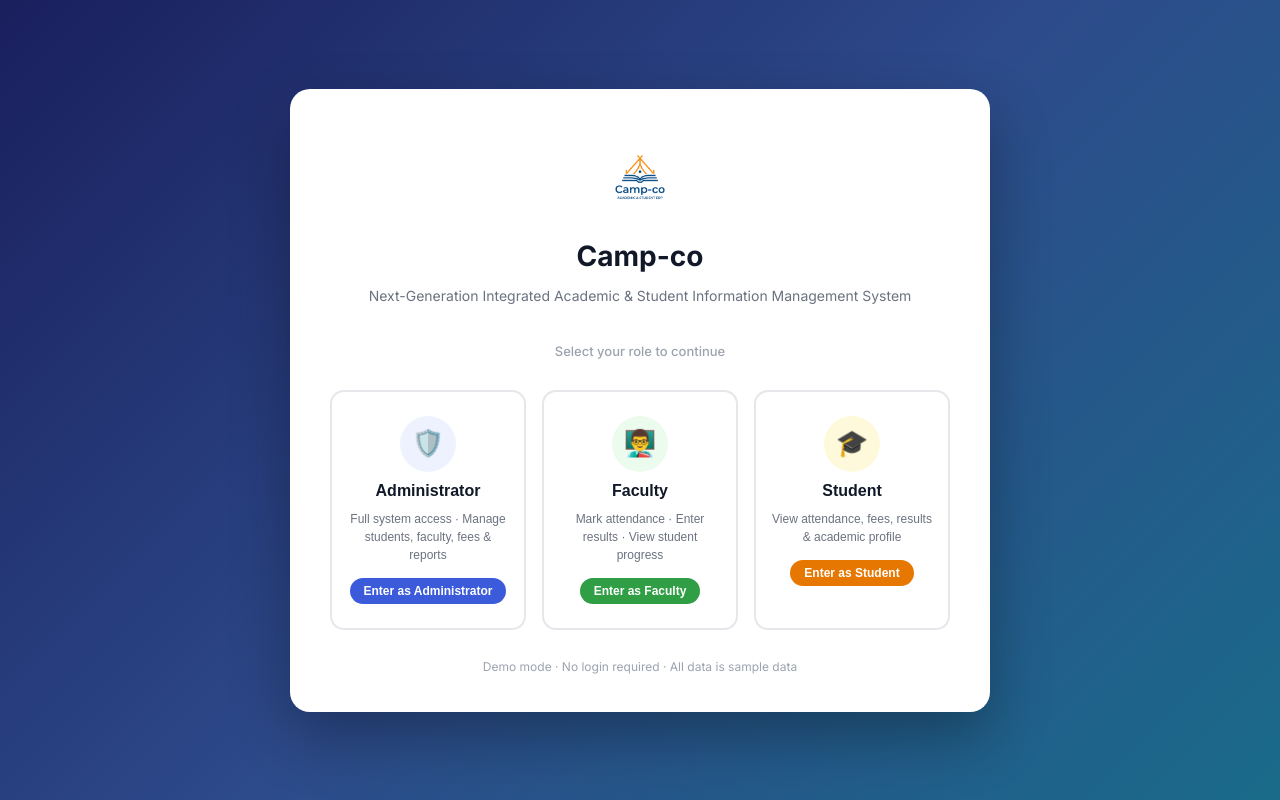
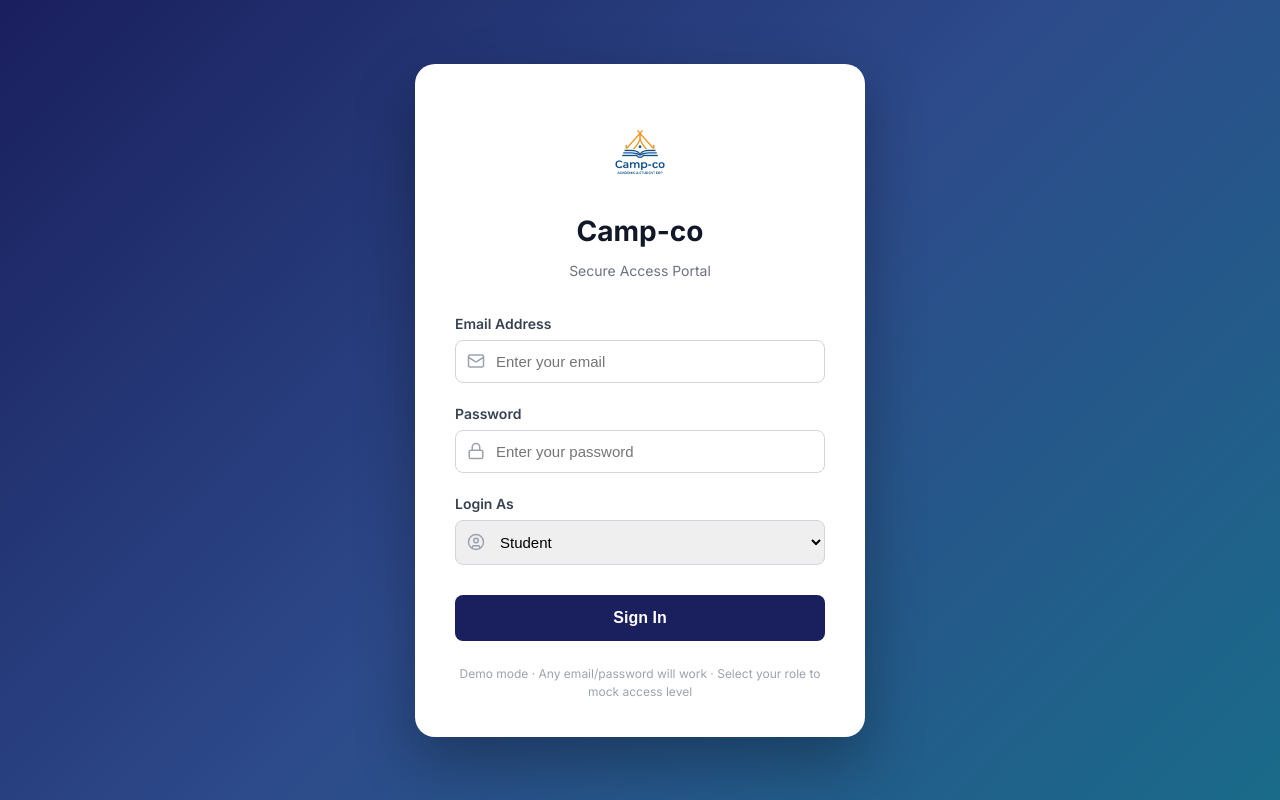
Before and after one commit to janhvikapadnis30/hackathon, a React (Vite) app in the folder frontend/: page /login in a window 1280 px wide. Built offline with nearby package versions, Linux system fonts and the light colour scheme.

Commit message:
frontend

```diff
--- a/frontend/src/pages/Login.jsx
+++ b/frontend/src/pages/Login.jsx
@@ -1,46 +1,38 @@
 import React, { useState } from 'react';
 import { useNavigate } from 'react-router-dom';
 import { useAuth } from '../context/AuthContext';
-
-const roles = [
-  {
-    key: 'admin',
-    label: 'Administrator',
-    description: 'Full system access · Manage students, faculty, fees & reports',
-    icon: '🛡️',
-    color: '#3b5bdb',
-    bg: '#eef2ff',
-    redirect: '/admin/dashboard',
-  },
-  {
-    key: 'faculty',
-    label: 'Faculty',
-    description: 'Mark attendance · Enter results · View student progress',
-    icon: '👨‍🏫',
-    color: '#2f9e44',
-    bg: '#ebfbee',
-    redirect: '/faculty/dashboard',
-  },
-  {
-    key: 'student',
-    label: 'Student',
-    description: 'View attendance, fees, results & academic profile',
-    icon: '🎓',
-    color: '#e67700',
-    bg: '#fff9db',
-    redirect: '/student/dashboard',
-  },
-];
+import { Lock, Mail, UserCircle } from 'lucide-react';
 
 export default function Login() {
   const { login } = useAuth();
   const navigate = useNavigate();
-  const [loading, setLoading] = useState(null);
 
-  const handleSelect = (role) => {
-    setLoading(role.key);
-    login(role.key);
-    setTimeout(() => navigate(role.redirect, { replace: true }), 300);
+  const [email, setEmail] = useState('');
+  const [password, setPassword] = useState('');
+  const [role, setRole] = useState('student');
+  const [loading, setLoading] = useState(false);
+  const [error, setError] = useState('');
+
+  const handleSubmit = (e) => {
+    e.preventDefault();
+    if (!email || !password) {
+      setError('Please enter both email and password.');
+      return;
+    }
+    setError('');
+    setLoading(true);
+
+    // Simulate API delay for realism
+    setTimeout(() => {
+      login(role);
+
+      // Navigate based on role
+      let redirect = '/student/dashboard';
+      if (role === 'admin') redirect = '/admin/dashboard';
+      if (role === 'faculty') redirect = '/faculty/dashboard';
+
+      navigate(redirect, { replace: true });
+    }, 800);
   };
 
   return (
@@ -50,41 +42,64 @@ export default function Login() {
         <div style={styles.header}>
           <img src="/camp-co-logo.jpg" alt="Camp-co Logo" style={{ width: '80px', height: '80px', borderRadius: '50%', marginBottom: '12px', objectFit: 'cover' }} />
           <h1 style={styles.title}>Camp-co</h1>
-          <p style={styles.subtitle}>Next-Generation Integrated Academic & Student Information Management System</p>
+          <p style={styles.subtitle}>Secure Access Portal</p>
         </div>
 
-        {/* Divider */}
-        <div style={styles.divider}>
-          <span style={styles.dividerText}>Select your role to continue</span>
-        </div>
+        {error && <div className="alert alert-danger" style={{marginBottom: '20px'}}>{error}</div>}
 
-        {/* Role Cards */}
-        <div style={styles.roleGrid}>
-          {roles.map((role) => (
-            <button
-              key={role.key}
-              style={{
-                ...styles.roleCard,
-                borderColor: loading === role.key ? role.color : '#e5e7eb',
-                background: loading === role.key ? role.bg : '#fff',
-                opacity: loading && loading !== role.key ? 0.5 : 1,
-              }}
-              onClick={() => handleSelect(role)}
-              disabled={!!loading}
-            >
-              <div style={{ ...styles.roleIcon, background: role.bg }}>{role.icon}</div>
-              <div style={styles.roleLabel} >{role.label}</div>
-              <div style={styles.roleDesc}>{role.description}</div>
-              <div style={{ ...styles.roleBadge, background: role.color }}>
-                {loading === role.key ? 'Loading…' : 'Enter as ' + role.label}
-              </div>
-            </button>
-          ))}
-        </div>
+        <form onSubmit={handleSubmit} style={styles.form}>
+          <div style={styles.formGroup}>
+            <label style={styles.label}>Email Address</label>
+            <div style={styles.inputWrapper}>
+              <Mail size={18} style={styles.inputIcon} />
+              <input
+                type="email"
+                placeholder="Enter your email"
+                value={email}
+                onChange={(e) => setEmail(e.target.value)}
+                style={styles.input}
+              />
+            </div>
+          </div>
+
+          <div style={styles.formGroup}>
+            <label style={styles.label}>Password</label>
+            <div style={styles.inputWrapper}>
+              <Lock size={18} style={styles.inputIcon} />
+              <input
+                type="password"
+                placeholder="Enter your password"
+                value={password}
+                onChange={(e) => setPassword(e.target.value)}
+                style={styles.input}
+              />
+            </div>
+          </div>
+
+          <div style={styles.formGroup}>
+            <label style={styles.label}>Login As</label>
+            <div style={styles.inputWrapper}>
+              <UserCircle size={18} style={styles.inputIcon} />
+              <select
+                value={role}
+                onChange={(e) => setRole(e.target.value)}
+                style={styles.input}
+              >
+                <option value="student">Student</option>
+                <option value="faculty">Faculty Member</option>
+                <option value="admin">Administrator</option>
+              </select>
+            </div>
+          </div>
+
+          <button type="submit" style={styles.submitBtn} disabled={loading}>
+            {loading ? 'Authenticating...' : 'Sign In'}
+          </button>
+        </form>
 
         {/* Footer */}
         <p style={styles.footer}>
-          Demo mode · No login required · All data is sample data
+          Demo mode · Any email/password will work · Select your role to mock access level
         </p>
       </div>
     </div>
@@ -105,16 +120,12 @@ const styles = {
     borderRadius: '20px',
     padding: '48px 40px 36px',
     width: '100%',
-    maxWidth: '700px',
+    maxWidth: '450px',
     boxShadow: '0 25px 60px rgba(0,0,0,0.3)',
   },
   header: {
     textAlign: 'center',
     marginBottom: '32px',
-  },
-  logo: {
-    fontSize: '52px',
-    marginBottom: '12px',
   },
   title: {
     fontSize: '28px',
@@ -128,67 +139,56 @@ const styles = {
     margin: 0,
     lineHeight: 1.5,
   },
-  divider: {
-    textAlign: 'center',
-    position: 'relative',
-    marginBottom: '28px',
-  },
-  dividerText: {
-    background: '#fff',
-    padding: '0 16px',
-    fontSize: '13px',
-    color: '#9ca3af',
-    fontWeight: '500',
-  },
-  roleGrid: {
-    display: 'grid',
-    gridTemplateColumns: 'repeat(3, 1fr)',
-    gap: '16px',
-    marginBottom: '28px',
-  },
-  roleCard: {
-    border: '2px solid #e5e7eb',
-    borderRadius: '14px',
-    padding: '24px 16px',
-    cursor: 'pointer',
-    textAlign: 'center',
-    transition: 'all 0.2s ease',
+  form: {
     display: 'flex',
     flexDirection: 'column',
-    alignItems: 'center',
-    gap: '10px',
+    gap: '20px',
   },
-  roleIcon: {
-    width: '56px',
-    height: '56px',
-    borderRadius: '50%',
+  formGroup: {
+    display: 'flex',
+    flexDirection: 'column',
+    gap: '6px',
+  },
+  label: {
+    fontSize: '14px',
+    fontWeight: '600',
+    color: '#374151',
+  },
+  inputWrapper: {
+    position: 'relative',
     display: 'flex',
     alignItems: 'center',
-    justifyContent: 'center',
-    fontSize: '26px',
   },
-  roleLabel: {
+  inputIcon: {
+    position: 'absolute',
+    left: '12px',
+    color: '#9ca3af',
+  },
+  input: {
+    width: '100%',
+    padding: '12px 12px 12px 40px',
+    border: '1px solid #d1d5db',
+    borderRadius: '8px',
+    fontSize: '15px',
+    outline: 'none',
+    transition: 'border-color 0.2s',
+  },
+  submitBtn: {
+    marginTop: '10px',
+    background: '#1a1f5e',
+    color: '#fff',
+    border: 'none',
+    padding: '14px',
+    borderRadius: '8px',
     fontSize: '16px',
-    fontWeight: '700',
-    color: '#111827',
-  },
-  roleDesc: {
-    fontSize: '12px',
-    color: '#6b7280',
-    lineHeight: 1.5,
-  },
-  roleBadge: {
-    padding: '6px 14px',
-    borderRadius: '20px',
-    color: '#fff',
-    fontSize: '12px',
     fontWeight: '600',
-    marginTop: '4px',
+    cursor: 'pointer',
+    transition: 'background 0.2s',
   },
   footer: {
     textAlign: 'center',
     fontSize: '12px',
     color: '#9ca3af',
-    margin: 0,
+    marginTop: '24px',
   },
 };
--- a/frontend/src/pages/admin/AdminDashboard.jsx
+++ b/frontend/src/pages/admin/AdminDashboard.jsx
@@ -156,6 +156,7 @@ export default function AdminDashboard() {
                 <th>Department</th>
                 <th>Semester</th>
                 <th>Admission Year</th>
+                <th>Attendance</th>
                 <th style={{ textAlign: 'right' }}>Actions</th>
               </tr>
             </thead>
@@ -169,6 +170,15 @@ export default function AdminDashboard() {
                   </td>
                   <td>Semester {s.semester}</td>
                   <td>{s.admission_year}</td>
+                  <td>
+                    {s.attendance_pct ? (
+                      <span className={`badge ${s.attendance_pct >= 75 ? 'badge-success' : 'badge-warning'}`}>
+                        {s.attendance_pct}%
+                      </span>
+                    ) : (
+                      'N/A'
+                    )}
+                  </td>
                   <td style={{ textAlign: 'right' }}>
                     <button
                       onClick={() => navigate(`/admin/students/${s.id}`)}
```
